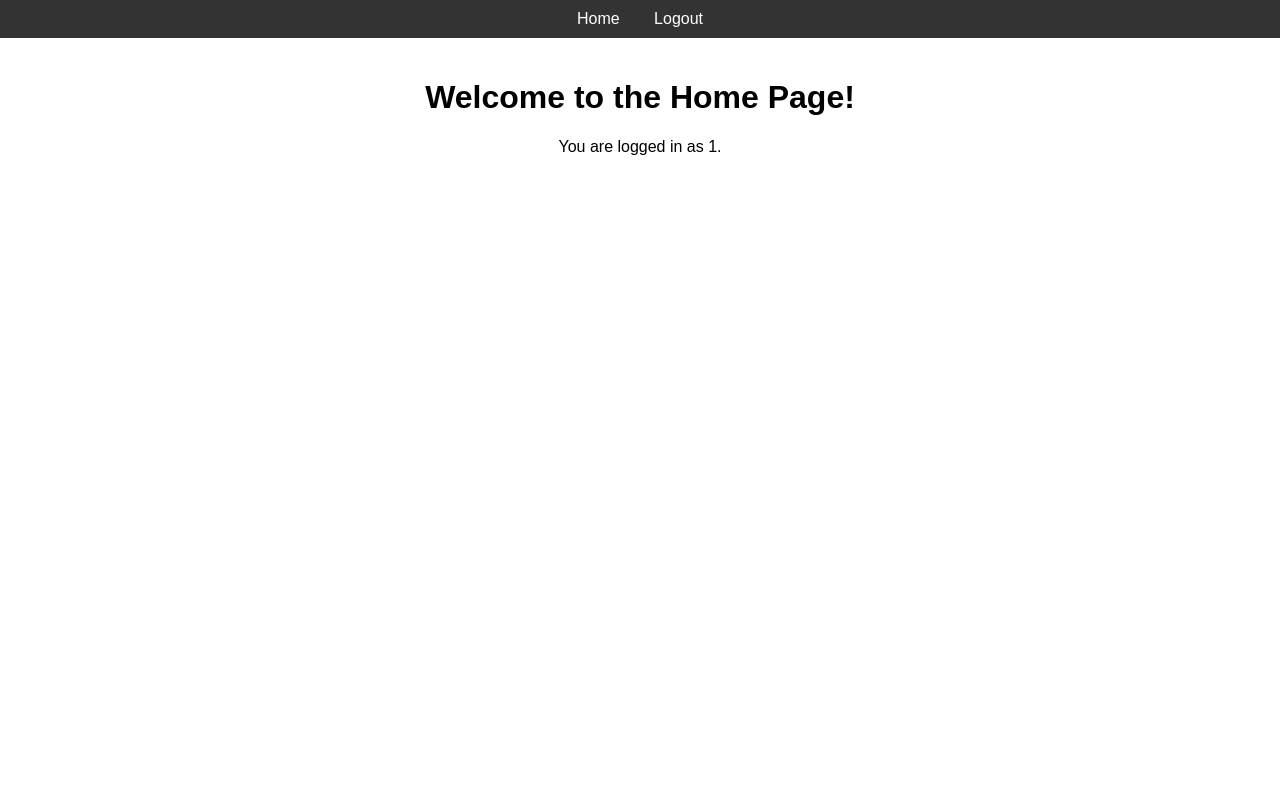
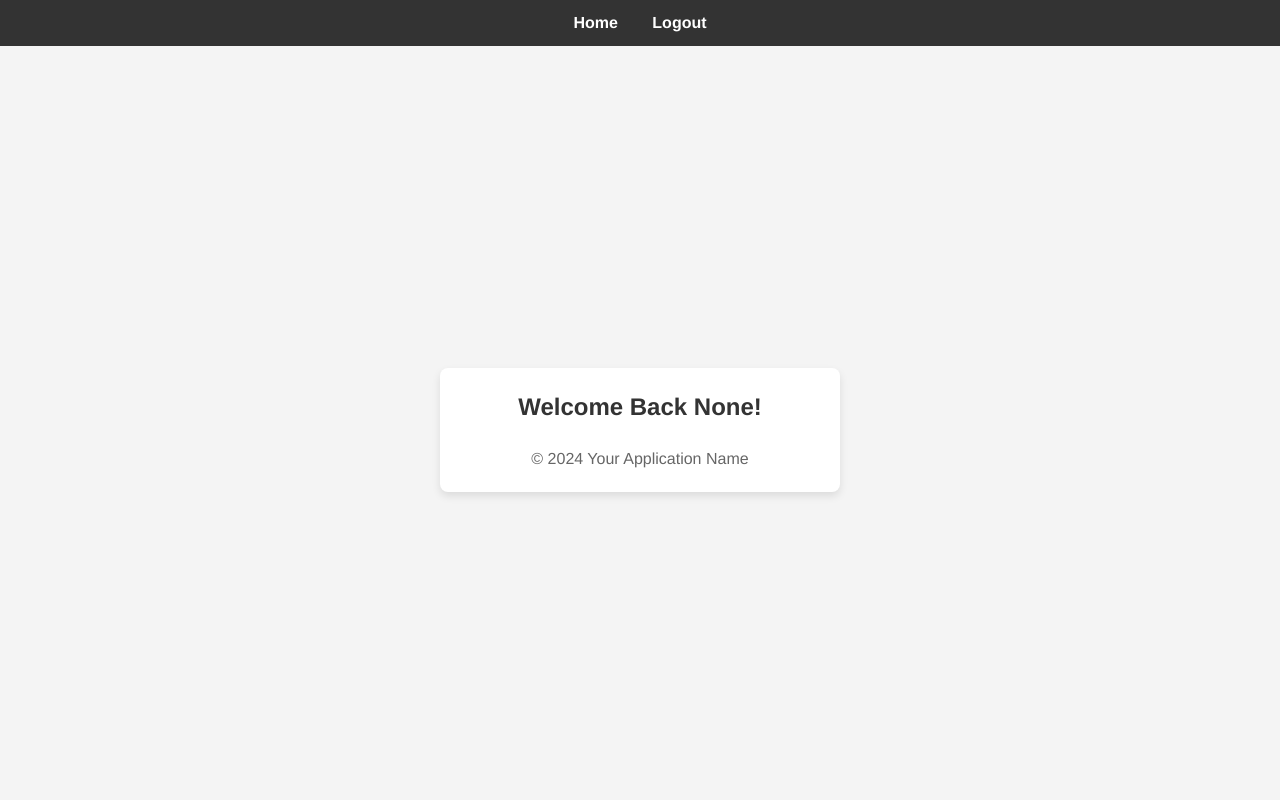
Before and after one commit to EthanSpleefan/LoginSystem-Flask, a Flask app: page / in a window 1280 px wide. Run offline with Flask 3, Linux system fonts and the light colour scheme; the visitor is signed in with stand-in values (Sample User, id 1).

Commit message:
Main Commit

```diff
--- a/app.py
+++ b/app.py
@@ -4,7 +4,7 @@
 
 # Initialize the Flask application
 app = Flask(__name__)
-app.secret_key = 'your_secret_key'  # Used for session management
+app.secret_key = 'super_secret_game'  # Used for session management
 
 # Function to connect to the SQLite3 database
 def get_db_connection():
@@ -20,6 +20,7 @@
         CREATE TABLE IF NOT EXISTS users (
             id INTEGER PRIMARY KEY AUTOINCREMENT,
             username TEXT NOT NULL UNIQUE,
+            email TEXT NOT NULL,
             password TEXT NOT NULL
         )
         """)
@@ -39,15 +40,16 @@
 @app.route('/login', methods=['GET', 'POST'])
 def login():
     if request.method == 'POST':
-        username = request.form['username']
+        email = request.form['email']
         password = request.form['password']
 
         conn = get_db_connection()
-        user = conn.execute('SELECT * FROM users WHERE username = ?', (username,)).fetchone()
+        user = conn.execute('SELECT * FROM users WHERE username = ?', (email,)).fetchone()
         conn.close()
 
         if user and check_password_hash(user['password'], password):
             session['user_id'] = user['id']
+            session['username'] = user['name'] #this is important for later when we get the users name
             return redirect(url_for('home'))
 
         return 'Invalid credentials, please try again.'
@@ -59,13 +61,14 @@
 def register():
     if request.method == 'POST':
         username = request.form['username']
+        email =request.form['email']
         password = request.form['password']
         hashed_password = generate_password_hash(password)
 
         conn = get_db_connection()
         try:
-            conn.execute('INSERT INTO users (username, password) VALUES (?, ?)',
-                         (username, hashed_password))
+            conn.execute('INSERT INTO users (username, email, password) VALUES (?, ?, ?)',
+                         (username, email, hashed_password))
             conn.commit()
         except sqlite3.IntegrityError:
             return 'Username already exists, please choose another one.'
--- a/static/styles.css
+++ b/static/styles.css
@@ -1,23 +1,112 @@
-body {
-    font-family: Arial, sans-serif;
+/* Reset some basic styles for consistency across browsers */
+* {
     margin: 0;
     padding: 0;
+    box-sizing: border-box;
+}
+
+body {
+    font-family: 'Helvetica Neue', Arial, sans-serif;
+    background-color: #f4f4f4;
+    color: #333;
+    line-height: 1.6;
+    display: flex;
+    justify-content: center;
+    align-items: center;
+    min-height: 100vh;
+    margin: 0;
 }
 
 header {
     background-color: #333;
     color: white;
-    padding: 10px;
+    padding: 10px 20px;
     text-align: center;
+    width: 100%;
+    position: fixed;
+    top: 0;
+    left: 0;
+    z-index: 1000;
 }
 
 nav a {
     color: white;
     margin: 0 15px;
     text-decoration: none;
+    font-weight: bold;
 }
 
 main {
     padding: 20px;
     text-align: center;
+    width: 100%;
+    max-width: 400px;
+    background: white;
+    border-radius: 8px;
+    box-shadow: 0 4px 8px rgba(0, 0, 0, 0.1);
+    margin-top: 60px; /* Offset for the fixed header */
 }
+
+h1 {
+    font-size: 24px;
+    margin-bottom: 20px;
+    color: #333;
+}
+
+form {
+    display: flex;
+    flex-direction: column;
+    width: 100%;
+}
+
+label {
+    margin-bottom: 5px;
+    font-weight: bold;
+}
+
+input[type="text"],
+input[type="email"],
+input[type="password"] {
+    padding: 10px;
+    margin-bottom: 15px;
+    border: 1px solid #ccc;
+    border-radius: 4px;
+    font-size: 16px;
+}
+
+input[type="submit"] {
+    padding: 10px;
+    background-color: #007bff;
+    color: white;
+    border: none;
+    border-radius: 4px;
+    font-size: 16px;
+    cursor: pointer;
+    transition: background-color 0.3s ease;
+}
+
+input[type="submit"]:hover {
+    background-color: #0056b3;
+}
+
+p {
+    margin-top: 20px;
+    font-size: 16px;
+}
+
+footer {
+    margin-top: 20px;
+    font-size: 14px;
+    color: #666;
+    text-align: center;
+}
+
+a {
+    color: #007bff;
+    text-decoration: none;
+    font-weight: bold;
+}
+
+a:hover {
+    text-decoration: underline;
+}
--- a/templates/home.html
+++ b/templates/home.html
@@ -3,6 +3,9 @@
 {% block title %}Home{% endblock %}
 
 {% block content %}
-<h1>Welcome to the Home Page!</h1>
-<p>You are logged in as {{ session.get('user_id') }}.</p>
+<h1>Welcome Back {{session.get('getname') }}!</h1> <!-- We can use {{session.get('name') }} because we passed it in app.py as an session attribute -->
+<p></p>
+<footer>
+    <p>&copy; 2024 Your Application Name</p>
+</footer>
 {% endblock %}
--- a/templates/login.html
+++ b/templates/login.html
@@ -5,10 +5,12 @@
 {% block content %}
 <h1>Login</h1>
 <form method="post">
-    <label for="username">Username:</label><br>
-    <input type="text" id="username" name="username" required><br>
+    <label for="email">Email:</label><br>
+    <input type="text" id="email" name="email" required><br>
     <label for="password">Password:</label><br>
     <input type="password" id="password" name="password" required><br><br>
     <input type="submit" value="Login">
 </form>
+<p>Don't have an account? <a href="{{ url_for('register') }}">Sign Up Here!</a></p>
+
 {% endblock %}
--- a/templates/register.html
+++ b/templates/register.html
@@ -3,10 +3,12 @@
 {% block title %}Register{% endblock %}
 
 {% block content %}
-<h1>Register</h1>
+<h1>Register Form</h1>
 <form method="post">
     <label for="username">Username:</label><br>
     <input type="text" id="username" name="username" required><br>
+    <label for="email">Email:</label><br>
+    <input type="email" id="email" name="email" required><br>
     <label for="password">Password:</label><br>
     <input type="password" id="password" name="password" required><br><br>
     <input type="submit" value="Register">
```
Also changed, not shown: database.db (added).
